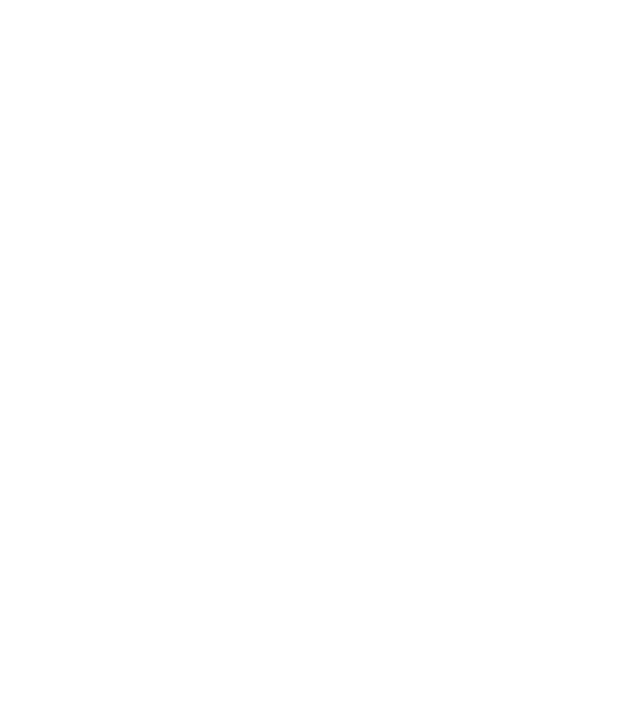
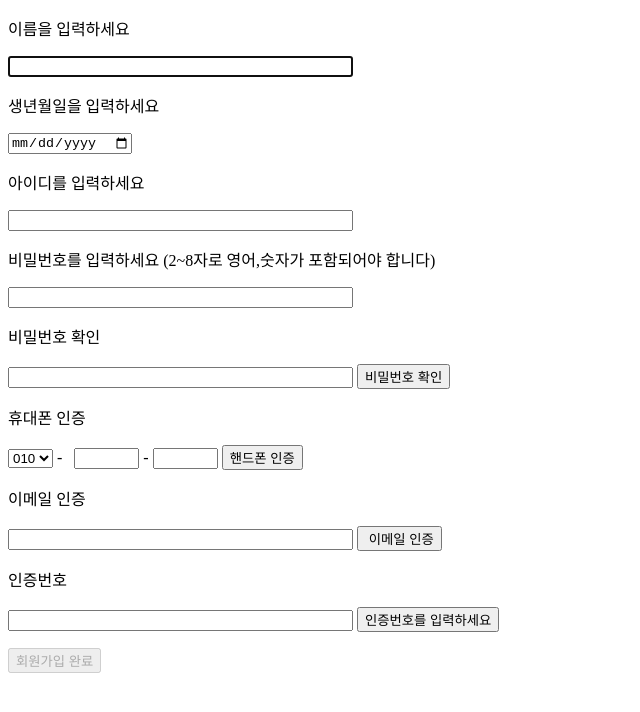
Before and after one commit to jihyuk0414/my-first-web-site, a plain HTML site: page index.html in a window 1280 px wide. Shown: the whole page, without its empty margins (0-640 px from the left). Drawn offline with Linux system fonts and the light colour scheme.

Commit message:
Update index.html

```diff
--- a/index.html
+++ b/index.html
@@ -4,9 +4,46 @@
     <meta charset="UTF-8">
     <meta http-equiv="X-UA-Compatible" content="IE=edge">
     <meta name="viewport" content="width=device-width, initial-scale=1.0">
-    <title>Document</title>
+   <title> 회원가입 홈페이지 </title>
+
 </head>
 <body>
+    <p> 이름을 입력하세요  </p>
+    <input id="name" type="text" name="name" size="40" tabindex="2" autofocus />
 
+    <p> 생년월일을 입력하세요 </p>
+    <input id="age" type="date" name="dob" size="40" tabindex="1"></p>
+
+    <p> 아이디를 입력하세요</p>
+    <input id="id" type = "text", name="id" size="40" tabindex="2" autofocus />
+
+    <p> 비밀번호를 입력하세요 (2~8자로 영어,숫자가 포함되어야 합니다) </p>
+    <input id="password" type = "password" name="password" size="40" tabindex="2" maxlegnth ="8" oninput="maxLengthCheck(this)" autofocus />
+
+    <p> 비밀번호 확인 </p>
+    <input id="passwordcheck" type="password" name="passwordcheck" size="40" tabindex="2" maxlegnth ="8" autofocus />
+    <input id="passwordchecking" type="button" name="passwordchecking" value= "비밀번호 확인" />
+
+    <p> 휴대폰 인증 </p>
+    <select id ="telno" name="Tel" class="Teldiv">
+        <option>010</option> </select> - &nbsp;
+    <input id="pho1" class="Value1height" type="text" name="phoneNo1" size="5" maxlength="4" /> -  <input id="pho2" class="Value1height" type="text" name="phoneNo2" size="5" maxlength="4" />
+    <input id="phonecheck" type = "button" name="phonecheck" value = "핸드폰 인증"/>
+
+    <p> 이메일 인증 </p>
+    <input id="email" type = "text", name="email" size="40" tabindex="2" autofocus />
+    <input id = "emailcheck" type = "button" name="emailcheck" value=" 이메일 인증">
+    <p> 인증번호</p>
+    <input id="codecheck" type = "password" name="codecheck" size="40" tabindex="2" maxlength="4" autofocus />
+    <input id="emailok" type = "button" value = "인증번호를 입력하세요" autofocus />
+
+    <p>
+
+     <input id = "end" type = "button" disabled="true" name= "end" value="회원가입 완료"/>
+
+    </p>
+
+    <Script src = "jihyukjoin.js"> </Script>
 </body>
+
 </html>
```
